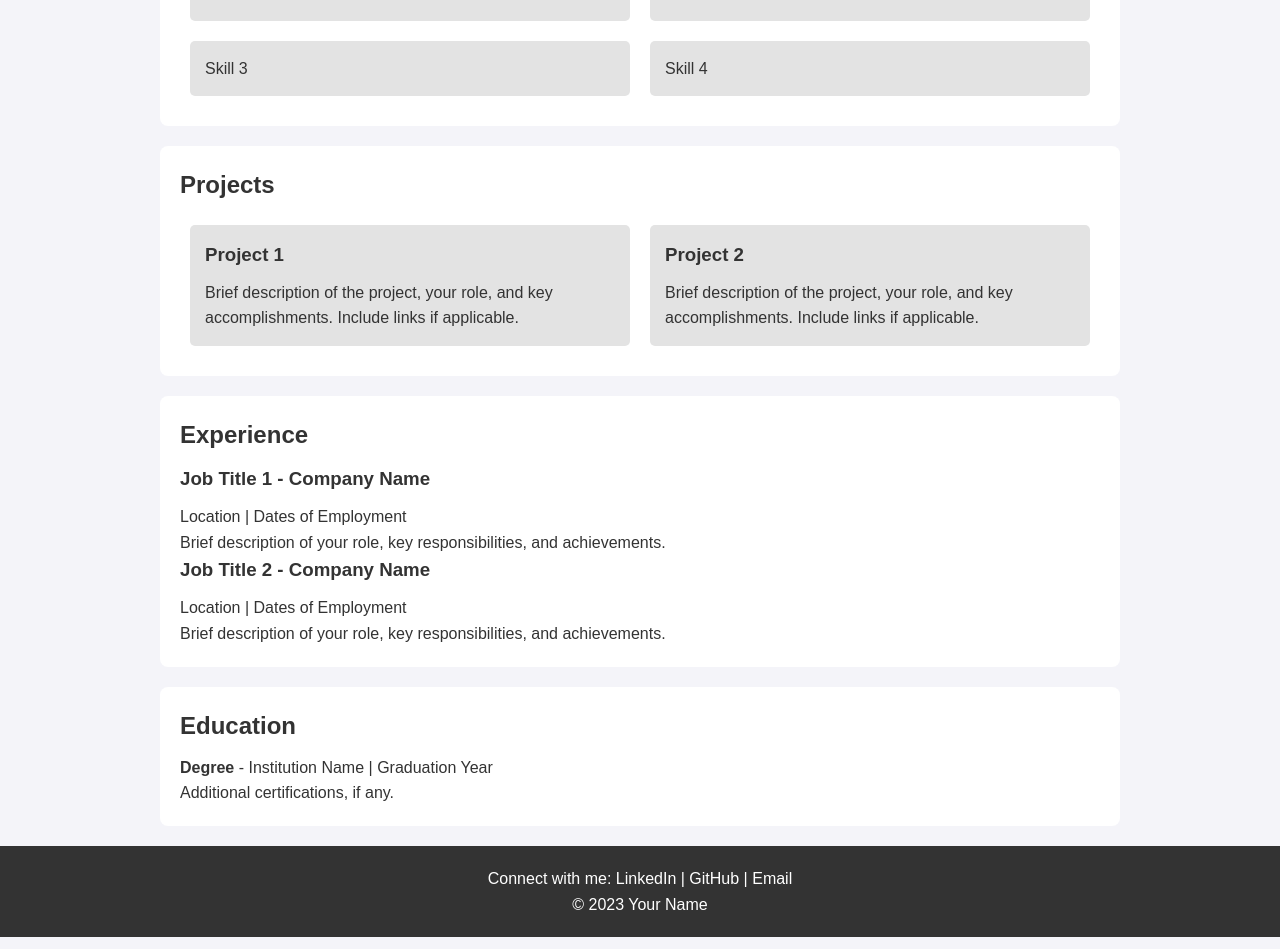
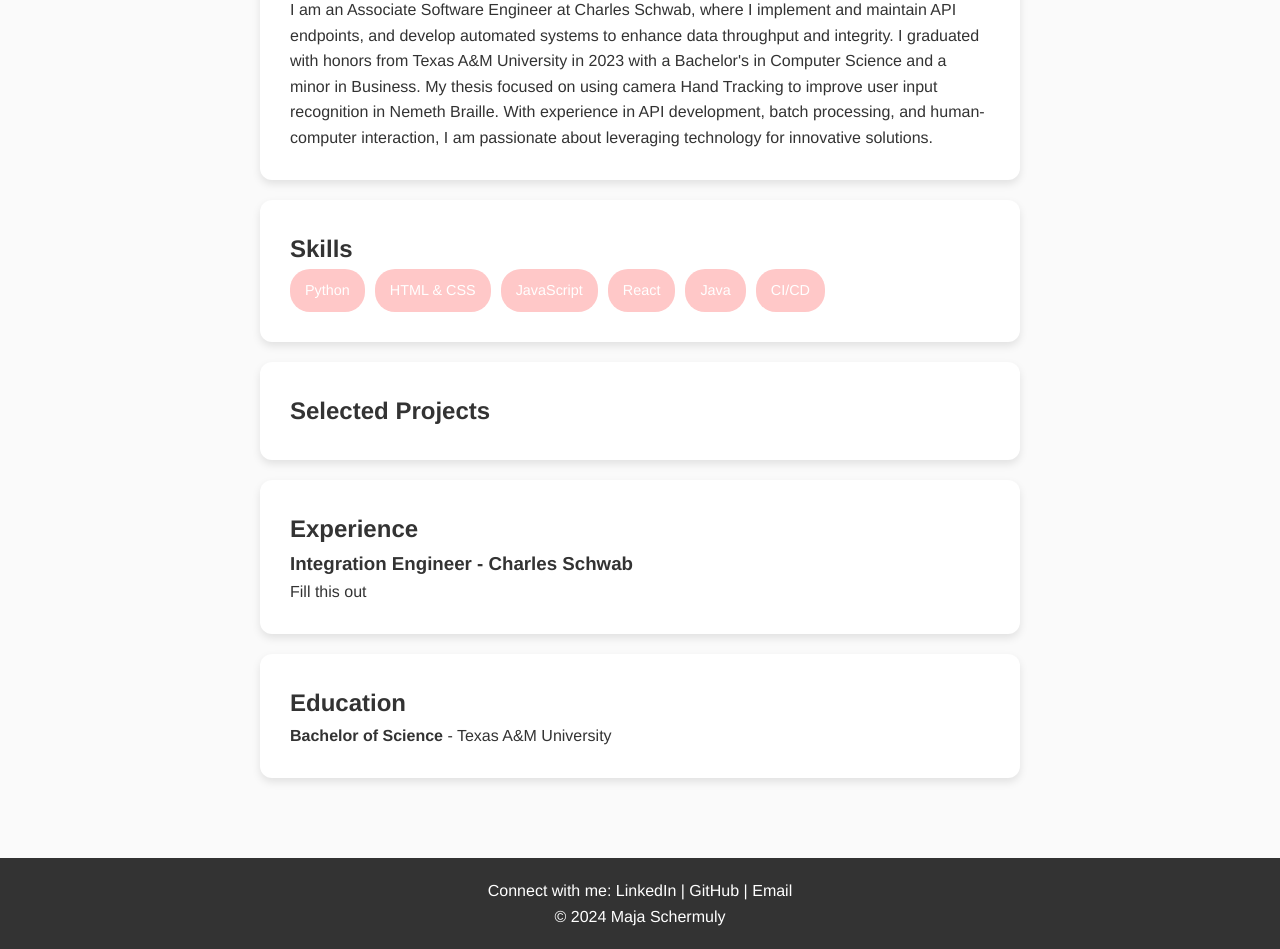
Before and after one commit to majascherm/majascherm.github.io, a plain HTML site: page index.html in a window 1280 px wide. Shown: the part 414-1363 px from the top of the page. Drawn offline with Linux system fonts and the light colour scheme.

Commit message:
Update index.html

```diff
--- a/index.html
+++ b/index.html
@@ -5,133 +5,153 @@
     <meta name="viewport" content="width=device-width, initial-scale=1.0">
     <title>Your Name | Portfolio</title>
     <style>
-        /* Basic reset and styling */
+        /* General Reset and Styling */
         * {
             box-sizing: border-box;
             margin: 0;
             padding: 0;
         }
         body {
-            font-family: Arial, sans-serif;
+            font-family: 'Helvetica Neue', sans-serif;
             line-height: 1.6;
             color: #333;
-            background-color: #f4f4f9;
-            margin: 0;
+            background-color: #fafafa;
         }
-        header, section {
-            padding: 20px;
-            margin: 20px;
-            border-radius: 8px;
-            background-color: #fff;
+
+        /* Full-width header styling */
+        header {
+            background-image: linear-gradient(135deg, #ff5858 0%, #ffc8c8 100%);
+            color: #fff;
+            text-align: center;
+            padding: 80px 20px;
+            margin-bottom: 40px;
+            border-bottom: 5px solid #333;
         }
-        header {
-            text-align: center;
-            background-color: #333;
-            color: #fff;
-        }
-        h1, h2, h3 {
+        header h1 {
+            font-size: 3em;
             margin-bottom: 10px;
         }
-        h1 {
-            font-size: 2em;
+        header p {
+            font-size: 1.2em;
         }
-        h2 {
-            color: #333;
-            font-size: 1.5em;
+
+        /* Container and Card Styling */
+        .container {
+            max-width: 800px;
+            margin: auto;
+            padding: 20px;
         }
-        .container {
-            max-width: 1000px;
-            margin: 0 auto;
+        .card {
+            background-color: #fff;
+            border-radius: 12px;
+            box-shadow: 0 4px 8px rgba(0, 0, 0, 0.1);
+            margin-bottom: 20px;
+            padding: 30px;
+            transition: transform 0.3s;
         }
-        .content-section {
-            margin-bottom: 20px;
+        .card:hover {
+            transform: scale(1.02);
         }
-        .skills, .projects {
+
+        /* Specific Card Layouts */
+        .about-card h2 {
+            color: #ffc8c8;
+        }
+        .skills-list, .projects-list {
             display: flex;
             flex-wrap: wrap;
+            gap: 10px;
+            list-style: none;
         }
-        .skills div, .projects div {
-            flex: 1 1 45%;
-            margin: 10px;
-            padding: 15px;
-            background-color: #e3e3e3;
-            border-radius: 5px;
+        .skills-list li, .projects-list li {
+            background-color: #ffc8c8;
+            color: #fff;
+            padding: 10px 15px;
+            border-radius: 20px;
+            font-size: 0.9em;
+            text-align: center;
         }
+
+        /* Footer */
         footer {
             text-align: center;
             padding: 20px;
             background-color: #333;
             color: #fff;
+            margin-top: 40px;
         }
     </style>
 </head>
 <body>
-    <!-- Header -->
+    <!-- Header Section -->
     <header>
-        <h1>Your Name</h1>
-        <p>Professional Title | Location | Contact Info (Email, LinkedIn, etc.)</p>
+        <h1>Maja Schermuly</h1>
+        <p> Software Engineer | Designer | Developer</p>
     </header>
 
+    <!-- Main Content Container -->
     <div class="container">
-        <!-- About Section -->
-        <section class="content-section">
+        <!-- About Me Card -->
+        <div class="card about-card">
             <h2>About Me</h2>
-            <p>Brief summary about yourself. Describe your experience level, your passion, and what you're aiming to achieve professionally.</p>
-        </section>
+            <p>I am an Associate Software Engineer at Charles Schwab, where I implement and maintain API endpoints, and develop automated systems to enhance data throughput and integrity. I graduated with honors from Texas A&M University in 2023 with a Bachelor's in Computer Science and a minor in Business. My thesis focused on using camera Hand Tracking to improve user input recognition in Nemeth Braille. With experience in API development, batch processing, and human-computer interaction, I am passionate about leveraging technology for innovative solutions.</p>
+        </div>
 
-        <!-- Skills Section -->
-        <section class="content-section">
+        <!-- Skills Card -->
+        <div class="card skills-card">
             <h2>Skills</h2>
-            <div class="skills">
-                <div>Skill 1</div>
-                <div>Skill 2</div>
-                <div>Skill 3</div>
-                <div>Skill 4</div>
-                <!-- Add more as needed -->
+            <ul class="skills-list">
+                <li>Python</li>
+                <li>HTML & CSS</li>
+                <li>JavaScript</li>
+                <li>React</li>
+                <li>Java</li>
+                <li>CI/CD</li>
+                <!-- Add more skills as needed -->
+            </ul>
+        </div>
+
+        <!-- Projects Card -->
+        <div class="card projects-card">
+            <h2>Selected Projects</h2>
+            <ul class="projects-list">
+                <!-- <li>
+                    <h3>Project One</h3>
+                    <p>A web app that allows users to track their habits and visualize their progress. Created with React and Node.js.</p>
+                </li>
+                <li>
+                    <h3>Project Two</h3>
+                    <p>An e-commerce site with a focus on minimalism and user experience. Developed with HTML, CSS, and JavaScript.</p>
+                </li> -->
+                <!-- Add more projects as needed -->
+            </ul>
+        </div>
+
+        <!-- Experience Card -->
+        <div class="card experience-card">
+            <h2>Experience</h2>
+            <div>
+                <h3>Integration Engineer - Charles Schwab</h3>
+                <p>Fill this out</p>
             </div>
-        </section>
+            <!-- <div>
+                <h3>UI Designer - ABC Agency</h3>
+                <p>Designed engaging interfaces for clients in tech and lifestyle industries, focusing on brand consistency and intuitive navigation.</p>
+            </div> -->
+        </div>
 
-        <!-- Projects Section -->
-        <section class="content-section">
-            <h2>Projects</h2>
-            <div class="projects">
-                <div>
-                    <h3>Project 1</h3>
-                    <p>Brief description of the project, your role, and key accomplishments. Include links if applicable.</p>
-                </div>
-                <div>
-                    <h3>Project 2</h3>
-                    <p>Brief description of the project, your role, and key accomplishments. Include links if applicable.</p>
-                </div>
-                <!-- Add more projects as needed -->
-            </div>
-        </section>
-
-        <!-- Experience Section -->
-        <section class="content-section">
-            <h2>Experience</h2>
-            <h3>Job Title 1 - Company Name</h3>
-            <p>Location | Dates of Employment</p>
-            <p>Brief description of your role, key responsibilities, and achievements.</p>
-
-            <h3>Job Title 2 - Company Name</h3>
-            <p>Location | Dates of Employment</p>
-            <p>Brief description of your role, key responsibilities, and achievements.</p>
-            <!-- Add more roles as needed -->
-        </section>
-
-        <!-- Education Section -->
-        <section class="content-section">
+        <!-- Education Card -->
+        <div class="card education-card">
             <h2>Education</h2>
-            <p><strong>Degree</strong> - Institution Name | Graduation Year</p>
-            <p>Additional certifications, if any.</p>
-        </section>
+            <p><strong>Bachelor of Science</strong> - Texas A&M University</p>
+            <p></p>
+        </div>
     </div>
 
-    <!-- Footer -->
+    <!-- Footer Section -->
     <footer>
         <p>Connect with me: LinkedIn | GitHub | Email</p>
-        <p>&copy; 2023 Your Name</p>
+        <p>&copy; 2024 Maja Schermuly</p>
     </footer>
 </body>
 </html>
```
